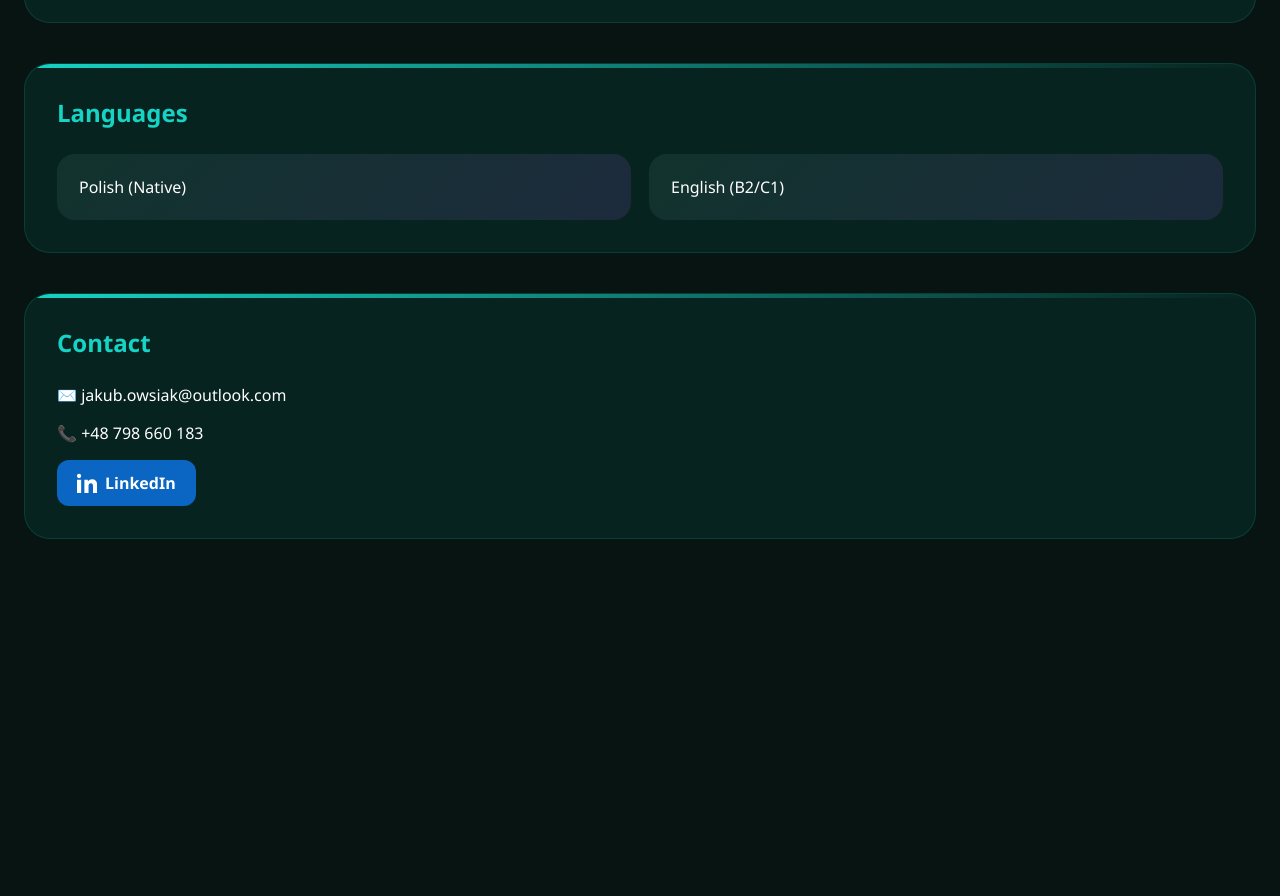
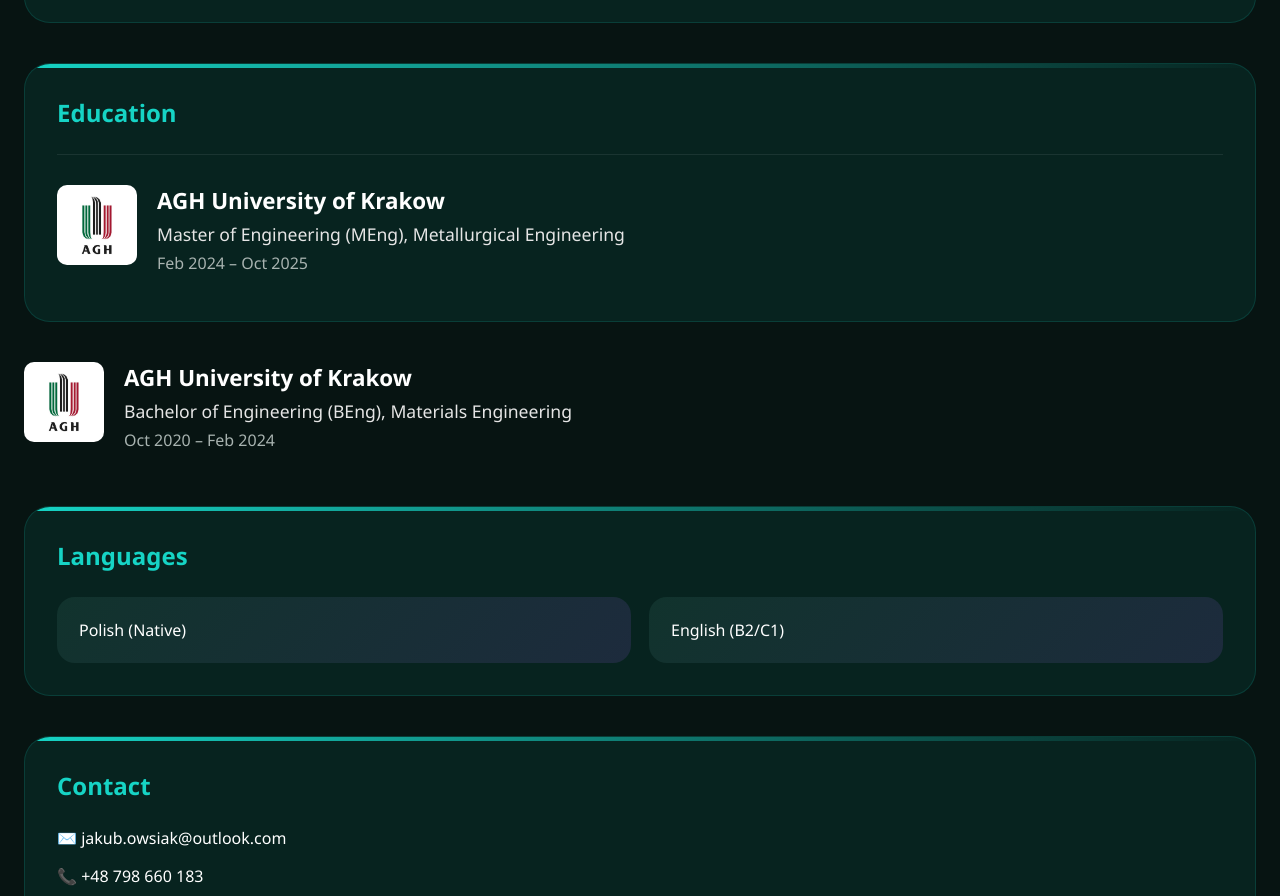
Before and after one commit to jowsiak/jakub_owsiak_project_portfolio, a plain HTML site: page index.html in a window 1280 px wide. Shown: the part 3299-4195 px from the top of the page. Before the commit the page ends 3902 px from the top, so only its background shows below. Drawn offline with Linux system fonts and the light colour scheme.

Commit message:
Add education section with university details
Added education items for AGH University of Krakow with degrees and periods.

```diff
--- a/index.html
+++ b/index.html
@@ -201,7 +201,55 @@ h2{
     .grid2{
         grid-template-columns:1fr;
     }
+}
 
+.education-item{
+    display:grid;
+    grid-template-columns:80px 1fr;
+    gap:20px;
+    margin-bottom:35px;
+    align-items:start;
+}
+
+.education-item:last-child{
+    margin-bottom:0;
+    padding-top:30px;
+    border-top:1px solid rgba(255,255,255,.08);
+}
+
+.education-info strong{
+    display:block;
+    font-size:1.4rem;
+    margin-bottom:6px;
+}
+
+.degree{
+    display:block;
+    font-size:1.1rem;
+    color:#e5e5e5;
+    margin-bottom:6px;
+}
+
+.period{
+    display:block;
+    color:#a8b3b0;
+    margin-bottom:15px;
+}
+
+.edu-skills{
+    display:flex;
+    flex-wrap:wrap;
+    gap:10px;
+    margin-top:15px;
+}
+
+.edu-skills span{
+    background:rgba(22,212,197,.12);
+    border:1px solid rgba(22,212,197,.25);
+    color:var(--accent);
+    padding:6px 12px;
+    border-radius:999px;
+    font-size:.9rem;
 }
 </style>
 </head>
@@ -440,6 +488,40 @@ h2{
 </div>
 
 <div class="card">
+    <h2>Education</h2>
+
+    <div class="education-item">
+        <img class="logo"
+			src="agh_logo.png"
+			alt="AGH University of Krakow">
+
+        <div class="education-info">
+            <strong>AGH University of Krakow</strong>
+            <span class="degree">
+                Master of Engineering (MEng), Metallurgical Engineering
+            </span>
+            <span class="period">Feb 2024 – Oct 2025</span>
+            </div>
+    </div>
+</div>
+
+<div class="education-item">
+        <img class="logo"
+			src="agh_logo.png"
+			alt="AGH University of Krakow">
+
+        <div class="education-info">
+            <strong>AGH University of Krakow</strong>
+            <span class="degree">
+                Bachelor of Engineering (BEng), Materials Engineering
+            </span>
+            <span class="period">Oct 2020 – Feb 2024</span>
+
+            </div>
+
+</div>
+
+<div class="card">
 
 	<h2>Languages</h2>
 
```
